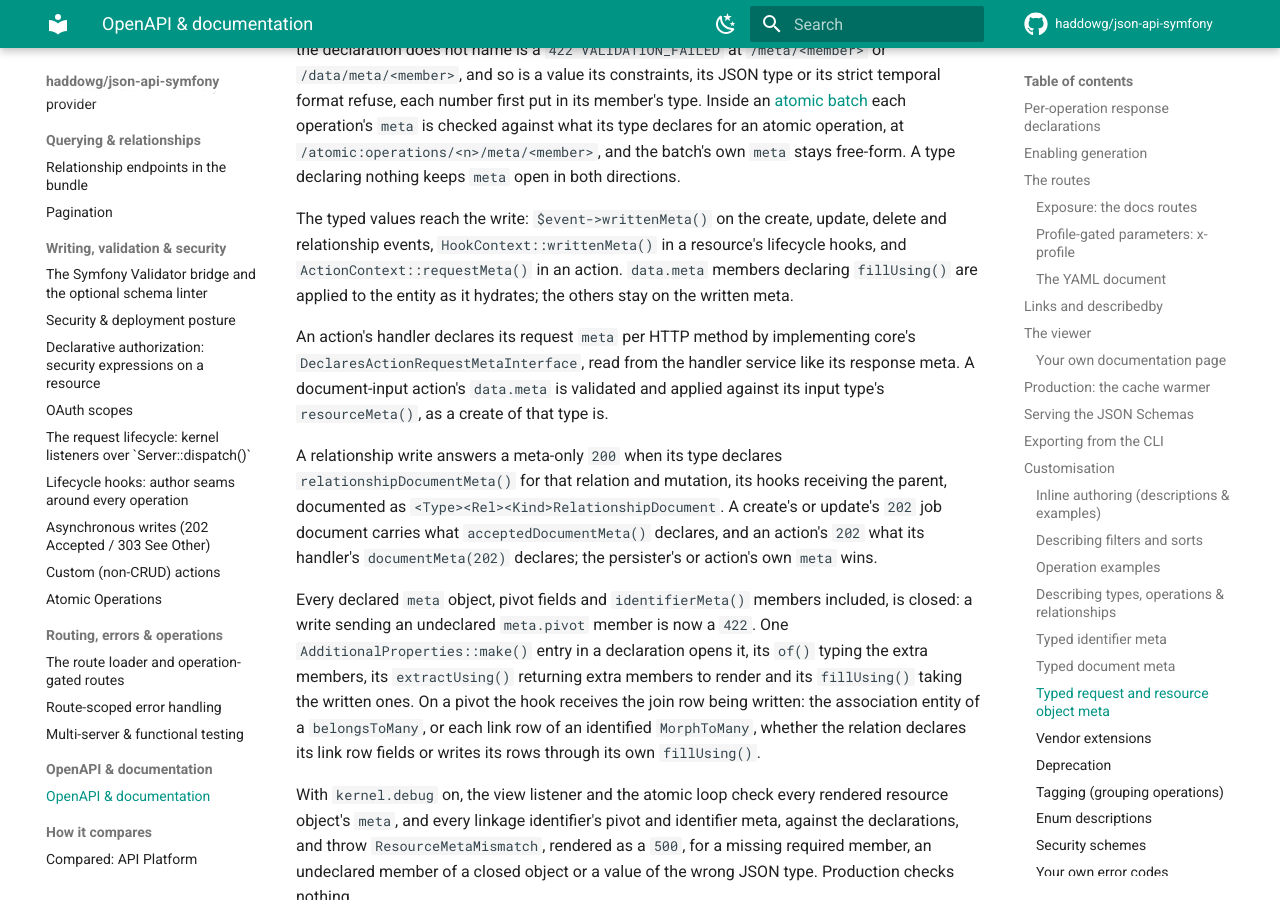
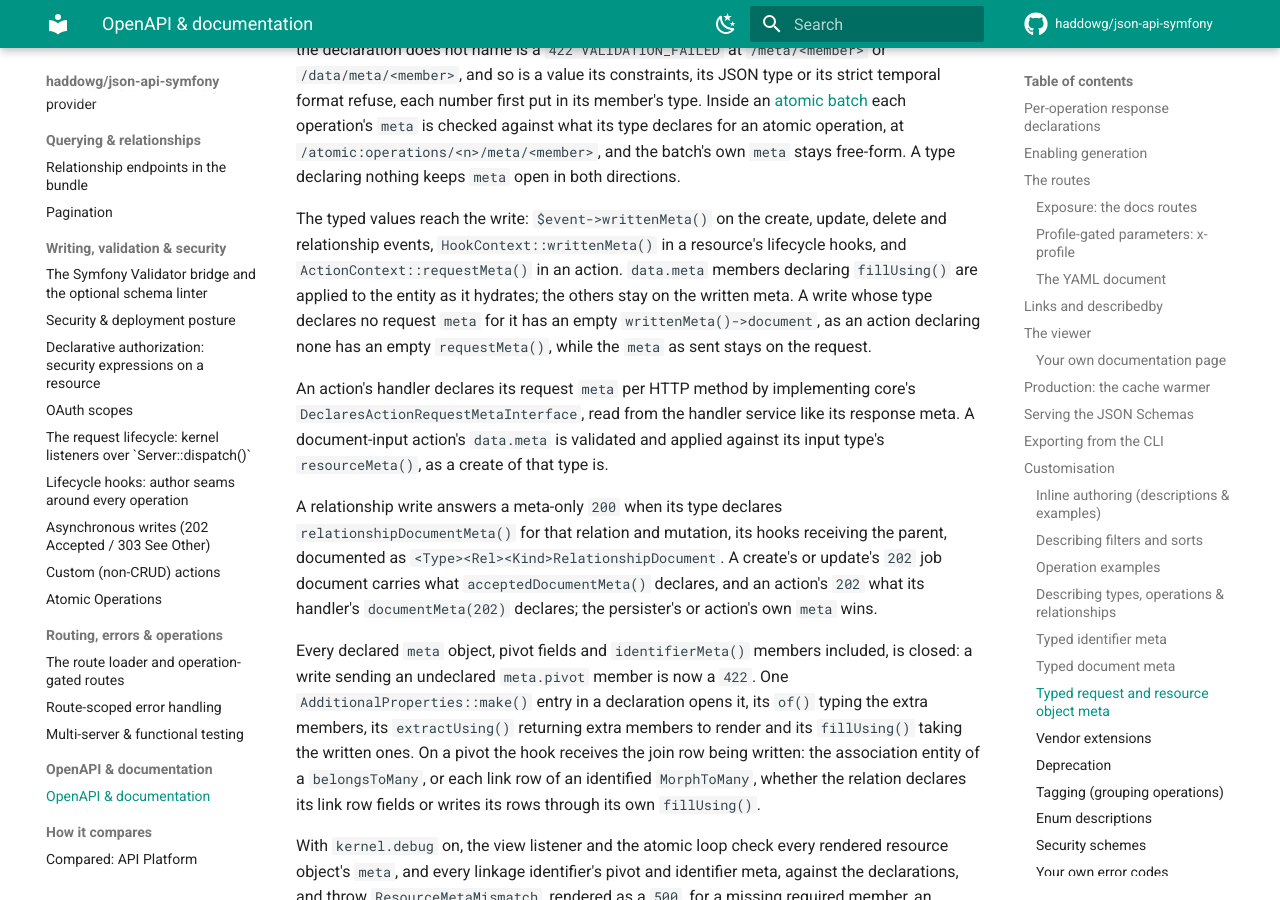
Before and after one commit to haddowg/json-api-symfony, an MkDocs documentation site: the page built from docs/openapi.md, in a window 1280 px wide and 900 px high, scrolled down 17752 px. Built offline with MkDocs 1.6.1 and Material for MkDocs 9.7.7, drawn with Linux system fonts in a browser that asks for light colours; comment, search, counter and statistics services are not loaded.

Commit message:
fix: leave a write's typed top-level meta empty when its type declares none
A create, update, delete or relationship write whose type declares no request meta for it now has an empty writtenMeta document, as an action declaring none has an empty requestMeta. The meta the client sent stays readable on the request's parsed body. Before this, such a write carried the meta as sent in writtenMeta, so the two typed accessors disagreed.

```diff
--- a/docs/openapi.md
+++ b/docs/openapi.md
@@ -845,7 +845,9 @@ declares for an atomic operation, at `/atomic:operations/<n>/meta/<member>`, and
 The typed values reach the write: `$event->writtenMeta()` on the create, update, delete and
 relationship events, `HookContext::writtenMeta()` in a resource's lifecycle hooks, and
 `ActionContext::requestMeta()` in an action. `data.meta` members declaring `fillUsing()` are
-applied to the entity as it hydrates; the others stay on the written meta.
+applied to the entity as it hydrates; the others stay on the written meta. A write whose type
+declares no request `meta` for it has an empty `writtenMeta()->document`, as an action
+declaring none has an empty `requestMeta()`, while the `meta` as sent stays on the request.
 
 An action's handler declares its request `meta` per HTTP method by implementing core's
 `DeclaresActionRequestMetaInterface`, read from the handler service like its response meta. A
```
Also changed, not shown: docs/lifecycle-hooks.md (+3 -1 lines), 3 other files.
